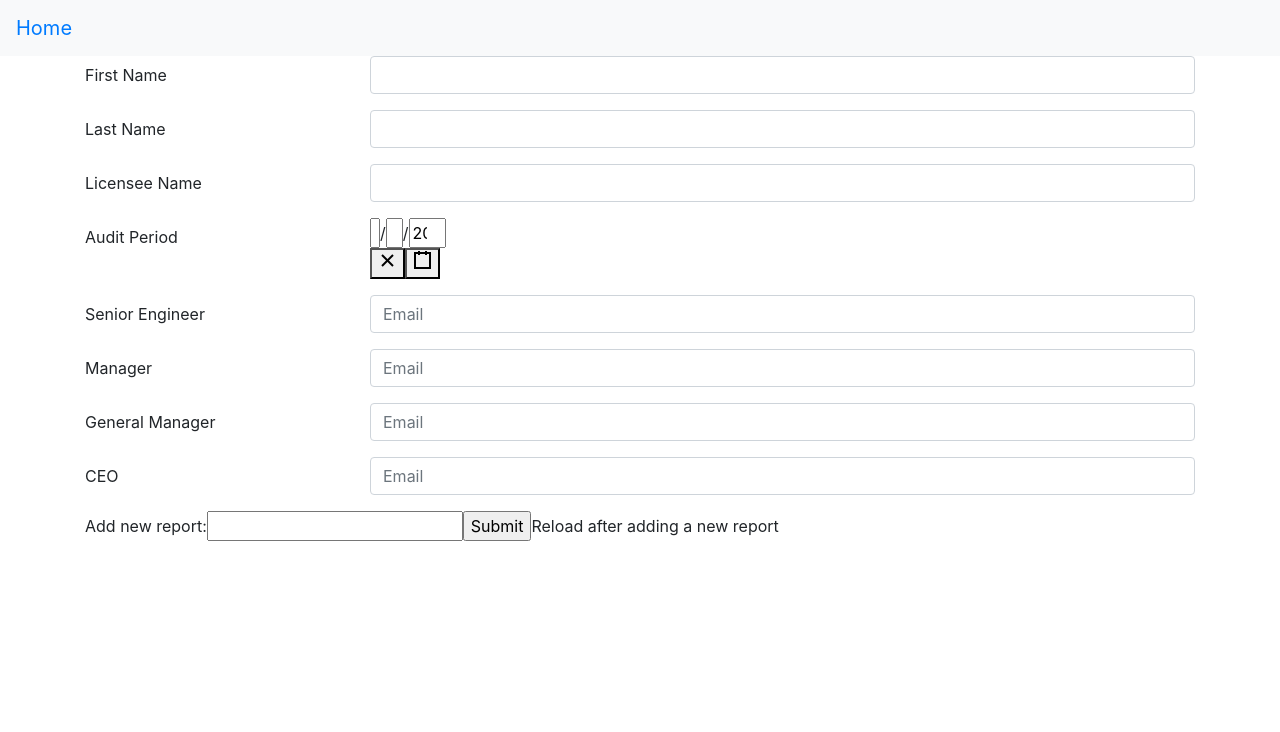
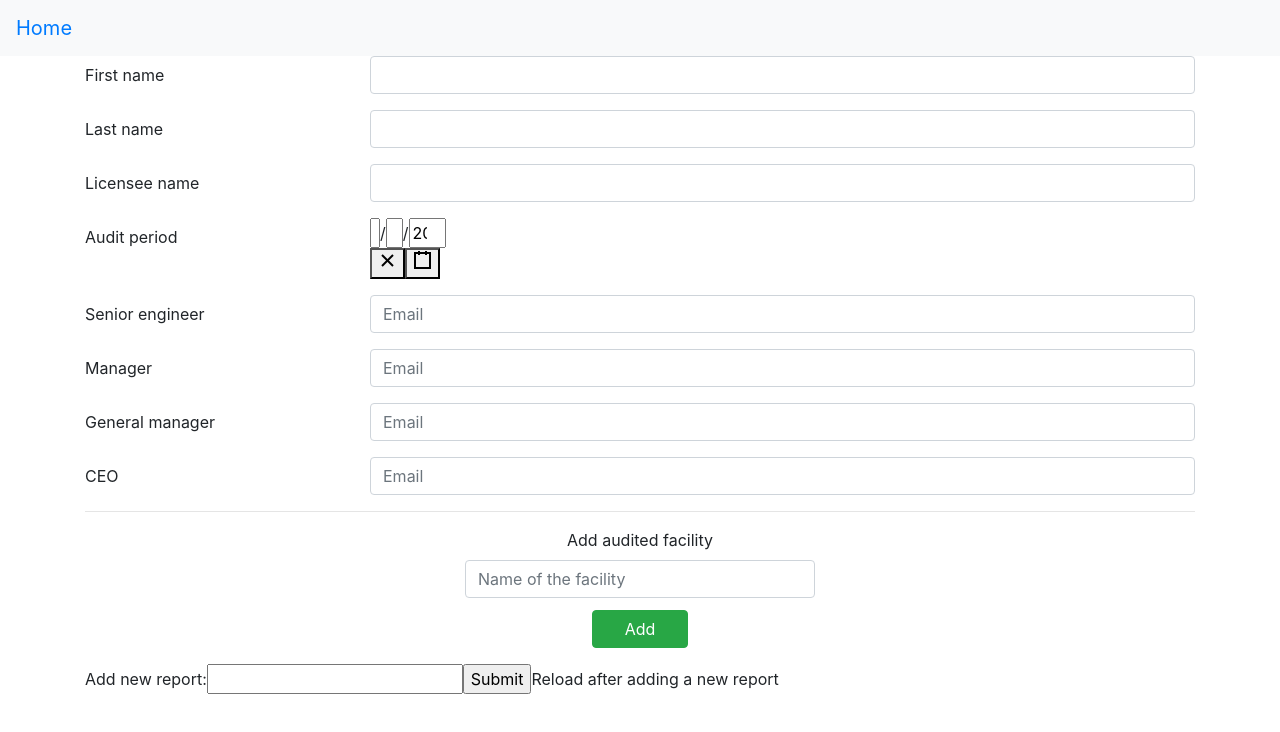
Before and after one commit to MasaSip/compliance-auditing-portal-front-end, a React (Create React App) app: page /create-report in a window 1280 px wide. Shown: the top 732 px of the page. Built offline with nearby package versions, Linux system fonts and the light colour scheme.

Commit message:
Add field to add audited facilities

```diff
--- a/package.json
+++ b/package.json
@@ -3,11 +3,12 @@
   "version": "0.1.0",
   "private": true,
   "dependencies": {
+    "ajv": "^6.4.0",
     "bootstrap": "^4.0.0",
+    "jquery": "^1.9.1",
     "node-sass-chokidar": "^1.1.2",
     "npm-run-all": "^4.1.2",
     "react": "^16.2.0",
-    "react-bootstrap": "^0.32.1",
     "react-date-picker": "^6.9.1",
     "react-dom": "^16.2.0",
     "react-router-dom": "^4.2.2",
--- a/src/CreateReportPage.jsx
+++ b/src/CreateReportPage.jsx
@@ -1,5 +1,5 @@
 import React, {Component} from 'react';
-import { Col, Row, Container, Form, FormGroup, Label, Input } from 'reactstrap';
+import { Button, Col, Row, Container, Form, FormGroup, Label, Input } from 'reactstrap';
 import DatePicker from 'react-date-picker';
 
 class CreateReportPage extends React.Component {
@@ -69,23 +69,23 @@ class AddReport extends Component {
                     <FieldGroup
                         id="firstName"
                         type="text"
-                        label="First Name"
+                        label="First name"
                         labelFor="firstName"
                     />
                     <FieldGroup
                         id="lastName"
                         type="text"
-                        label="Last Name"
+                        label="Last name"
                         labelFor="lastName"
                     />
                     <FieldGroup
                         id="licenseeName"
                         type="text"
-                        label="Licensee Name"
+                        label="Licensee name"
                         labelFor="licenseeName"
                     />
                     <FormGroup row>
-                        <Label for="auditPeriod" sm={3}>Audit Period</Label>
+                        <Label for="auditPeriod" sm={3}>Audit period</Label>
                         <Col sm={9}>
                             <DatePicker
                                 todayButton={"Today"}
@@ -98,7 +98,7 @@ class AddReport extends Component {
                     <FieldGroup
                         id="seniorEngineer"
                         type="email"
-                        label="Senior Engineer"
+                        label="Senior engineer"
                         labelFor="seniorEngineer"
                         placeholder="Email"
                     />
@@ -112,7 +112,7 @@ class AddReport extends Component {
                     <FieldGroup
                         id="generalManager"
                         type="email"
-                        label="General Manager"
+                        label="General manager"
                         labelFor="generalManager"
                         placeholder="Email"
                     />
@@ -123,6 +123,18 @@ class AddReport extends Component {
                         labelFor="ceo"
                         placeholder="Email"
                     />
+                    <hr sm={12}/>
+                    <FormGroup row>
+                        <Col sm={{size: 4, offset: 4}} align="center">
+                            <Label for="addAuditedFacility">Add audited facility</Label>
+                            <Input
+                                id="addFacility"
+                                type="text"
+                                placeholder="Name of the facility"
+                            />
+                            <Button color="success" className="btn-space btn-wide">Add</Button>
+                        </Col>
+                    </FormGroup>
                 </Form>
                 <Form onSubmit={this.handleSubmit}>
                     <label>
--- a/src/styles.scss
+++ b/src/styles.scss
@@ -3,6 +3,7 @@
 // $body-bg: #000;
 // $body-color: #111;
 
+// Custom scss
 .container {
   max-width: 960px;
 
@@ -11,5 +12,13 @@
   }
 }
 
+.btn.btn-space {
+  margin-top: 0.75em;
+}
+.btn.btn-wide {
+  padding-left: 2em;
+  padding-right: 2em;
+}
+
 // Bootstrap and its default variables
 @import "node_modules/bootstrap/scss/bootstrap";
```
Also changed, not shown: 1 other file (tests, documents, lock files or other folders).
